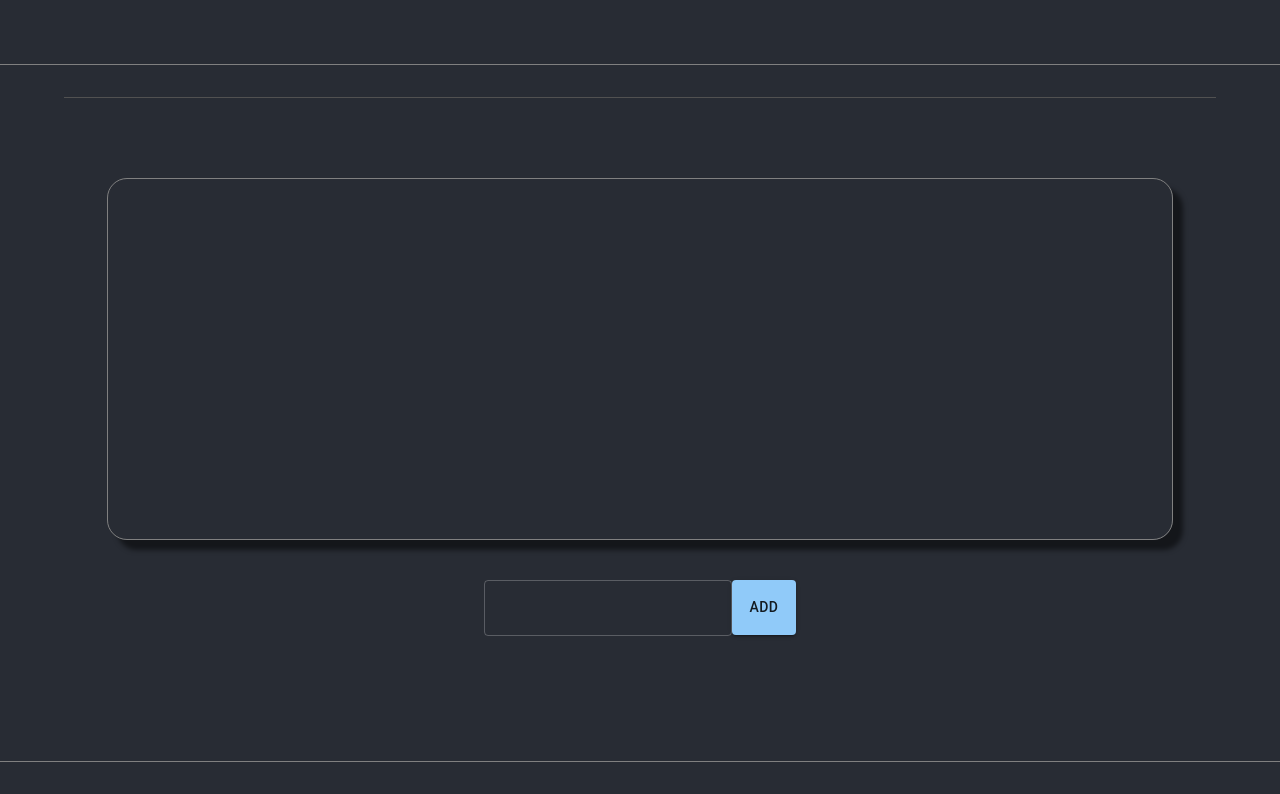
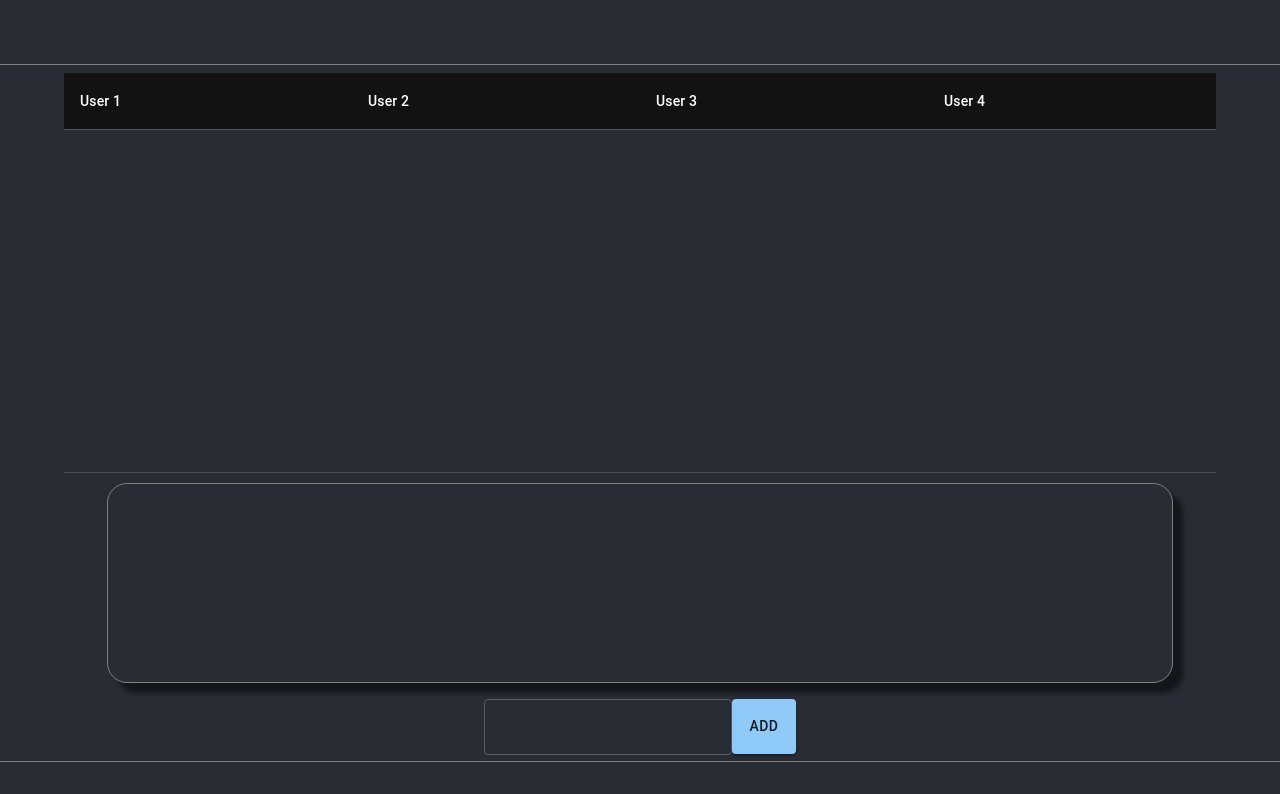
Before and after one commit to EricBlommel/bwv-projekttage-2022, a React (Create React App) app in the folder frontend/: page / in a window 1280 px wide. Shown: the top 794 px of the page. Built offline with nearby package versions, Linux system fonts and the light colour scheme.

Commit message:
changed key and some css stuff

```diff
--- a/frontend/src/App.css
+++ b/frontend/src/App.css
@@ -16,6 +16,7 @@
 #main {
     height: 87vh;
     width: 100vw;
+    padding: 0;
 }
 
 #footer {
@@ -26,15 +27,17 @@
 
 .addItem {
     height: 55px;
+    bottom: 1px;
 }
 
 #userAndItems {
     width: 90vw;
     border: lightgrey;
     text-align: center;
-    margin-right: auto;
-    margin-left: auto;
-    margin-bottom: 10px;
+    margin: 1vh auto 10px auto;
+    height: 50vh;
+    max-height: 50vh;
+    align-content: start;
 }
 
 #userOfItem {
@@ -48,12 +51,12 @@
 }
 
 #uncategorizedItemList{
-    height: 40vh;
+    height: 20vh;
     width: 80vw;
     border: 1px solid grey;
     box-shadow: 10px 10px 5px rgba(0,0,0,0.5);
     border-radius: 20px;
-    margin: 10vh auto 5vh auto;
+    margin: auto auto 5vh auto;
     text-align: left;
     padding: 20px;
 }
--- a/frontend/src/App.tsx
+++ b/frontend/src/App.tsx
@@ -2,10 +2,10 @@ import React, {useState} from 'react';
 import './App.css';
 import {
     Button, Chip,
-    createTheme,
+    createTheme, Grid, Stack,
     Table,
     TableBody,
-    TableCell, TableHead,
+    TableCell, TableContainer, TableHead,
     TableRow,
     TextField,
     ThemeProvider
@@ -16,22 +16,26 @@ const darkTheme = createTheme({
         mode: "dark"
     }
 })
-// const theme = {
-//     spacing: 8,
-// }
+
+interface item {
+    item: string;
+    user: string;
+}
 
 function App() {
 
     const [uncategorizedItems, setUncategorizedItems] = useState<string[]>([]);
     const [text, setText] = useState<string>("");
-    const [categorizedItems, setCategorizedItems] = useState<string[]>([]);
+    const [categorizedItems, setCategorizedItems] = useState<item[]>([]);
+    const [users] = useState(['User 1', 'User 2', 'User 3', 'User 4']);
+    const testUser = 'User 3'
 
     function handleDeleteUncategorized(indexToDelete: number) {
-        setUncategorizedItems(uncategorizedItems => uncategorizedItems.filter((value, index: number) => index !== indexToDelete))
+        setUncategorizedItems(uncategorizedItems => uncategorizedItems.filter((value, index: number) => index !== indexToDelete));
     }
 
     function handleDeleteCategorized(indexToDelete: number) {
-        setCategorizedItems(uncategorizedItems => uncategorizedItems.filter((value, index: number) => index !== indexToDelete))
+        setCategorizedItems(uncategorizedItems => uncategorizedItems.filter((value, index: number) => index !== indexToDelete));
     }
 
     function handleAdd(item: string) {
@@ -42,57 +46,73 @@ function App() {
     }
 
     function addItemsToUser(item: string, index: number) {
-        const newList = categorizedItems.concat(item);
-        setCategorizedItems(newList)
-        handleDeleteUncategorized(index)
+        const newList = categorizedItems.concat({item: item, user: testUser});
+        setCategorizedItems(newList);
+        handleDeleteUncategorized(index);
+        console.log(newList);
     }
 
     return (
         <ThemeProvider theme={darkTheme}>
-            <body className="App">
+            <div className="App">
                 <div id="header"></div>
                 <div id="main">
-                <Table id={"userAndItems"}>
+                    <TableContainer style={{maxHeight: 450}}>
+                        <Table id={"userAndItems"} stickyHeader={true}>
                             <TableHead>
                                 <TableRow>
-
+                                    {users.map((user) =>
+                                        <TableCell>{user}</TableCell>
+                                    )}
                                 </TableRow>
                             </TableHead>
                             <TableBody>
-                        <TableRow>
+                                <TableRow id={'contentRow'}>
+                                    {users.map((user) =>
                                         <TableCell>
                                             {
                                                 categorizedItems.map((categorizedItem, index) =>
+                                                        user === categorizedItem.user && (
+                                                            <Stack direction={"column"}>
                                                                 <Chip
-                                            key={categorizedItem}
-                                            label={categorizedItem}
+                                                                    key={index}
+                                                                    label={categorizedItem.item}
                                                                     onDelete={() => handleDeleteCategorized(index)}
                                                                     sx={{mt: 1}}
-                                        ></Chip>
+                                                                    style={{maxWidth: 'max-content'}}
+                                                                />
+                                                            </Stack>
+                                                        )
                                                 )
                                             }
                                         </TableCell>
+                                    )}
                                 </TableRow>
                             </TableBody>
                         </Table>
+                    </TableContainer>
+                    <Stack alignItems={"flex-end"} justifyContent={"center"} sx={{height: '30vh'}}>
                         <div id={"uncategorizedItemList"}>
                             {
                                 uncategorizedItems.map((uncategorizedItem, index) =>
                                     <Chip
-                                key={uncategorizedItem}
+                                        key={index}
                                         label={uncategorizedItem}
                                         onDelete={() => handleDeleteUncategorized(index)}
                                         sx={{mr: 1, mb: 1}}
                                         onClick={() => addItemsToUser(uncategorizedItem, index)}
-                            ></Chip>
+                                    />
                                 )}
                         </div>
+                    </Stack>
+                    <Stack alignItems={"flex-end"} justifyContent={"center"} direction={"row"} sx={{height: '4vh'}}>
                         <TextField value={text} variant={"outlined"} className={"addItem"} id={"itemName"}
                                    onChange={event => setText(event.target.value)}></TextField>
                         <Button className={"addItem"} variant={"contained"} onClick={() => handleAdd(text)}>add</Button>
+                    </Stack>
                 </div>
                 <div id="footer"></div>
-            </body>
+            </div>
         </ThemeProvider>
     );
 }
```
Lines whose indentation alone changed are shown as unchanged.
